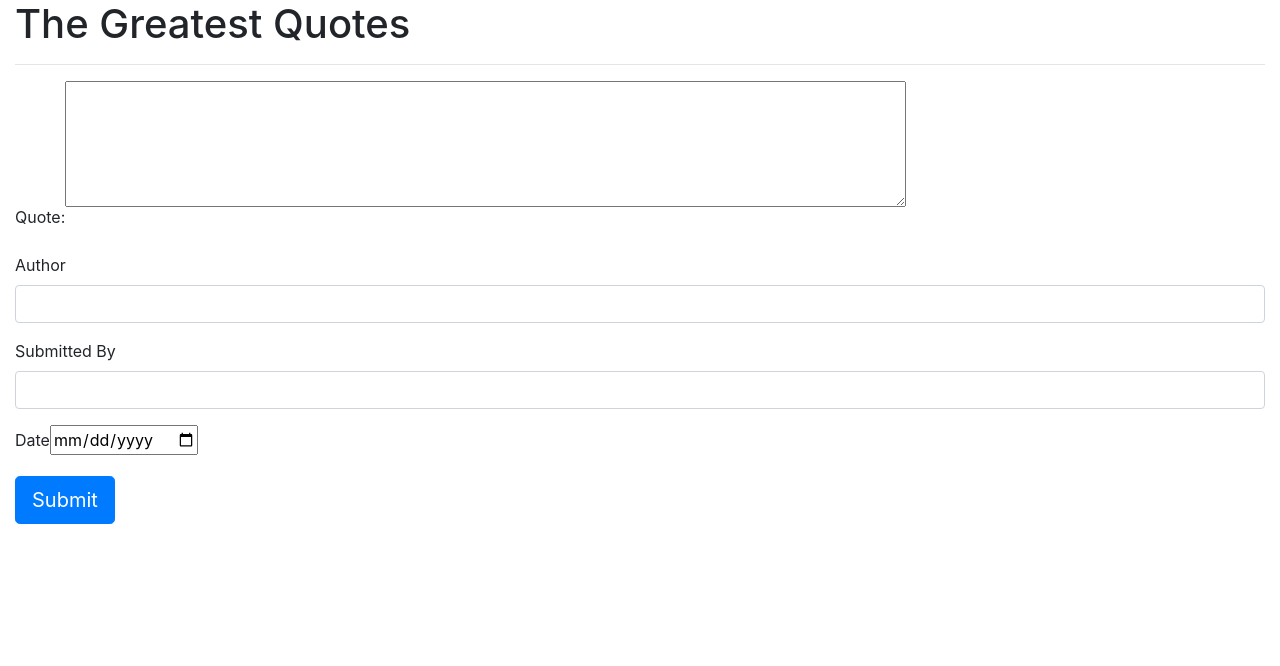
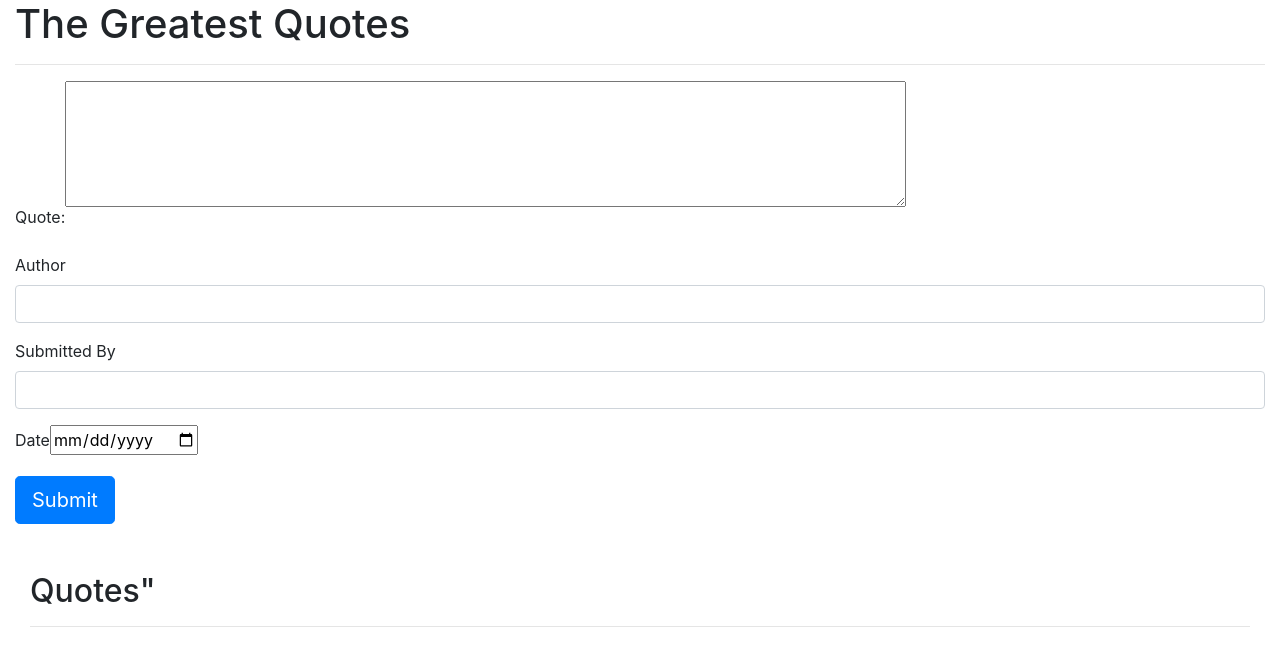
Before and after one commit to thepsalmist/Quotes, an Angular app: page / in a window 1280 px wide. Shown: the top 666 px of the page. Built offline with nearby package versions, Linux system fonts and the light colour scheme.

Commit message:
add submit button to the form and style

```diff
--- a/src/app/quote-form/quote-form.component.css
+++ b/src/app/quote-form/quote-form.component.css
@@ -0,0 +1,4 @@
+#displayArea {
+  border-style: ;
+  border-radius: 2px;
+}
--- a/src/app/quote-form/quote-form.component.html
+++ b/src/app/quote-form/quote-form.component.html
@@ -25,5 +25,12 @@
     <button class="btn btn-lg btn-primary" type="submit">Submit</button>
 
   </form>
+  <br>
+  <br>
+  <div class="container-fluid" id="displayArea">
+    <h2>Quotes"</h2>
+    <hr>
+
+  </div>
 
 </div>
```
